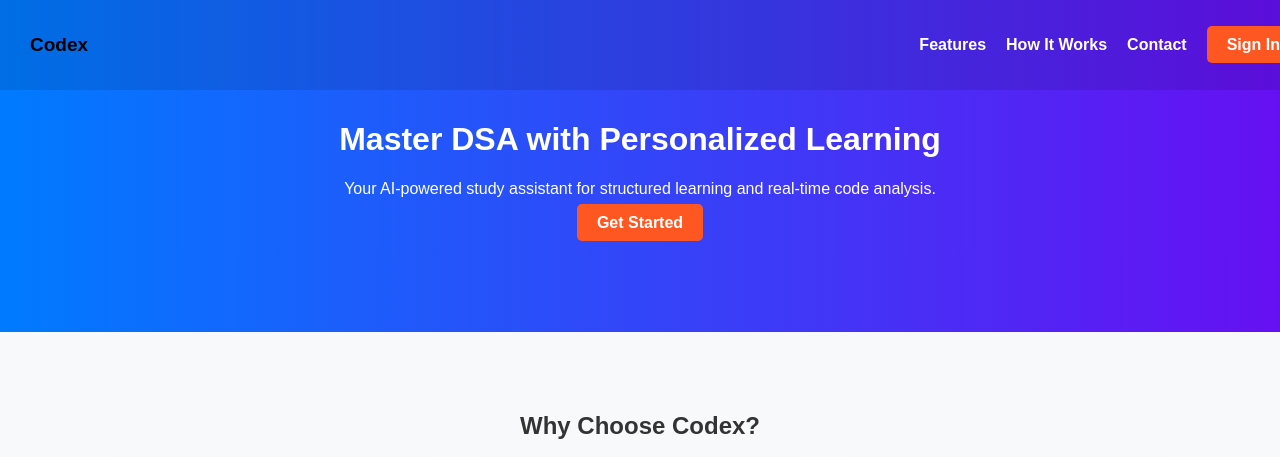
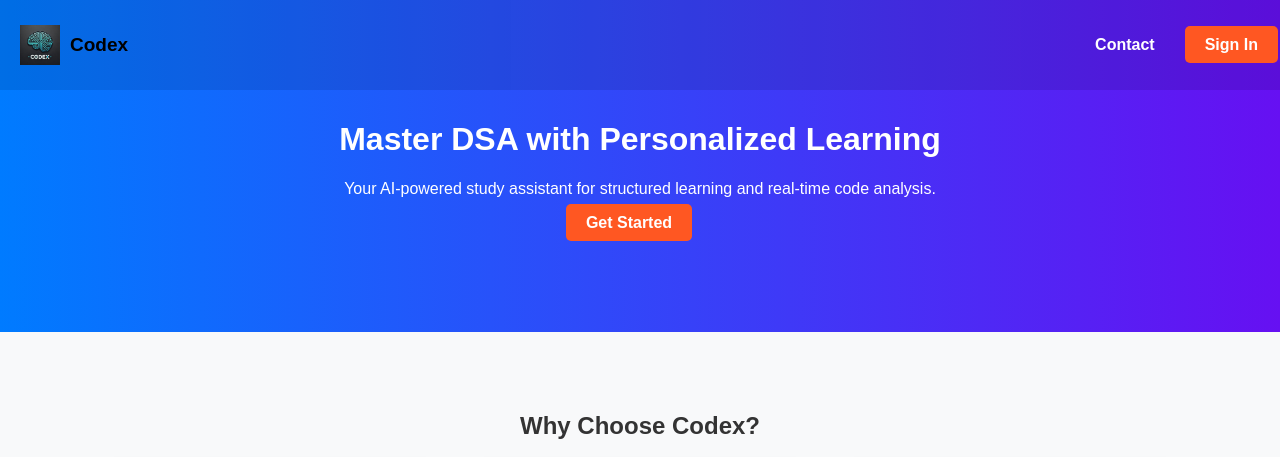
Before and after one commit to Ashwani5009/CollegeProject, a website: page public/landingpage.html in a window 1280 px wide. Shown: the top 457 px of the page. Drawn offline with nearby package versions, Linux system fonts and the light colour scheme.

Commit message:
landing page fix

```diff
--- a/public/landingpage.css
+++ b/public/landingpage.css
@@ -36,9 +36,10 @@ nav {
 }
 
 nav ul {
+
     list-style: none;
     display: flex;
-    gap: 20px;
+    gap: 30px;
 }
 .logo {
   display: flex; /* Aligns image and text horizontally */
@@ -64,6 +65,7 @@ nav ul li a {
     border-radius: 5px;
     text-decoration: none;
     font-weight: bold;
+    margin-right: 22px;
 
 }
 .cta-button:hover{
--- a/public/landingpage.html
+++ b/public/landingpage.html
@@ -10,10 +10,10 @@
 <body>
     <header class="hero">
         <nav>
-            <div class="logo"><img src="/CollegeProject/public/assests/codex logo.png" alt=""> <span> Codex</span> </div>
+            <div class="logo"><img src="/CollegeProject/public/codex logo.png" alt=""> <span> Codex</span> </div>
             <ul>
-                <li><a href="#features">Features</a></li>
-                <li><a href="#how-it-works">How It Works</a></li>
+                <!-- <li><a href="#features">Features</a></li> -->
+                <!-- <li><a href="#how-it-works">How It Works</a></li> -->
                 <li><a href="#contact">Contact</a></li>
                 <li><a href="login.html" class="cta-button">Sign In</a></li>
             </ul>
```
